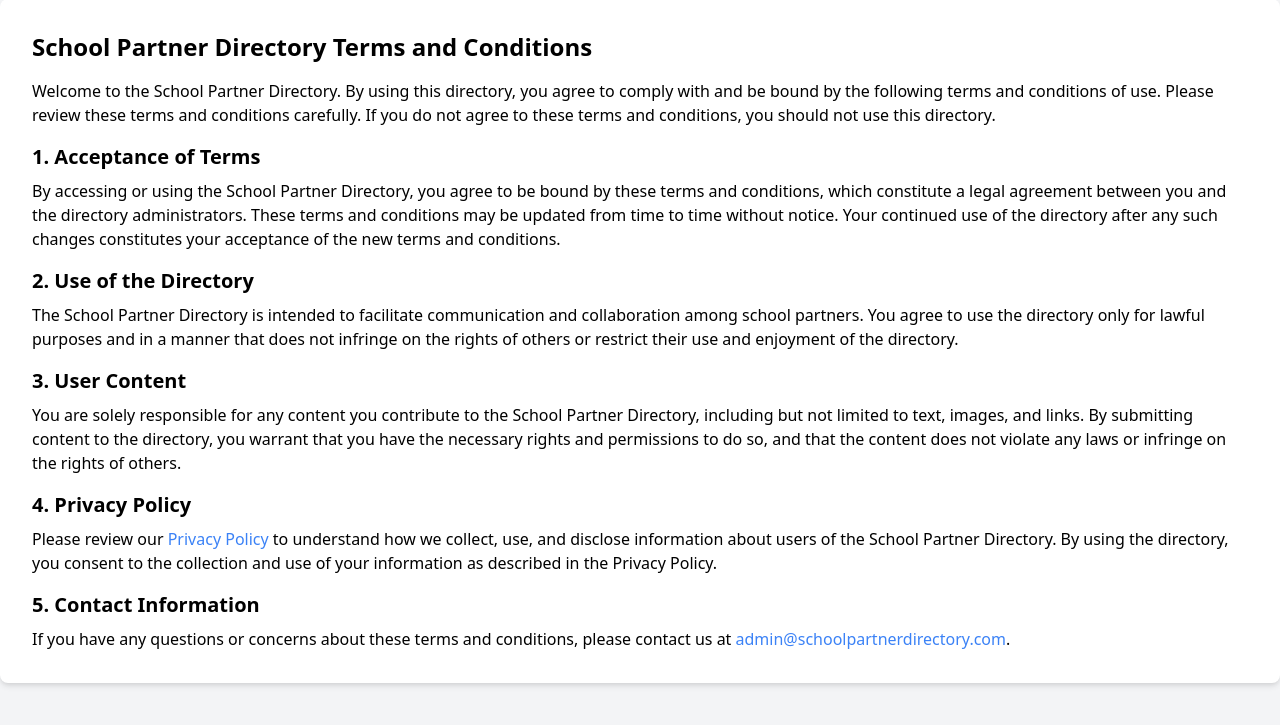
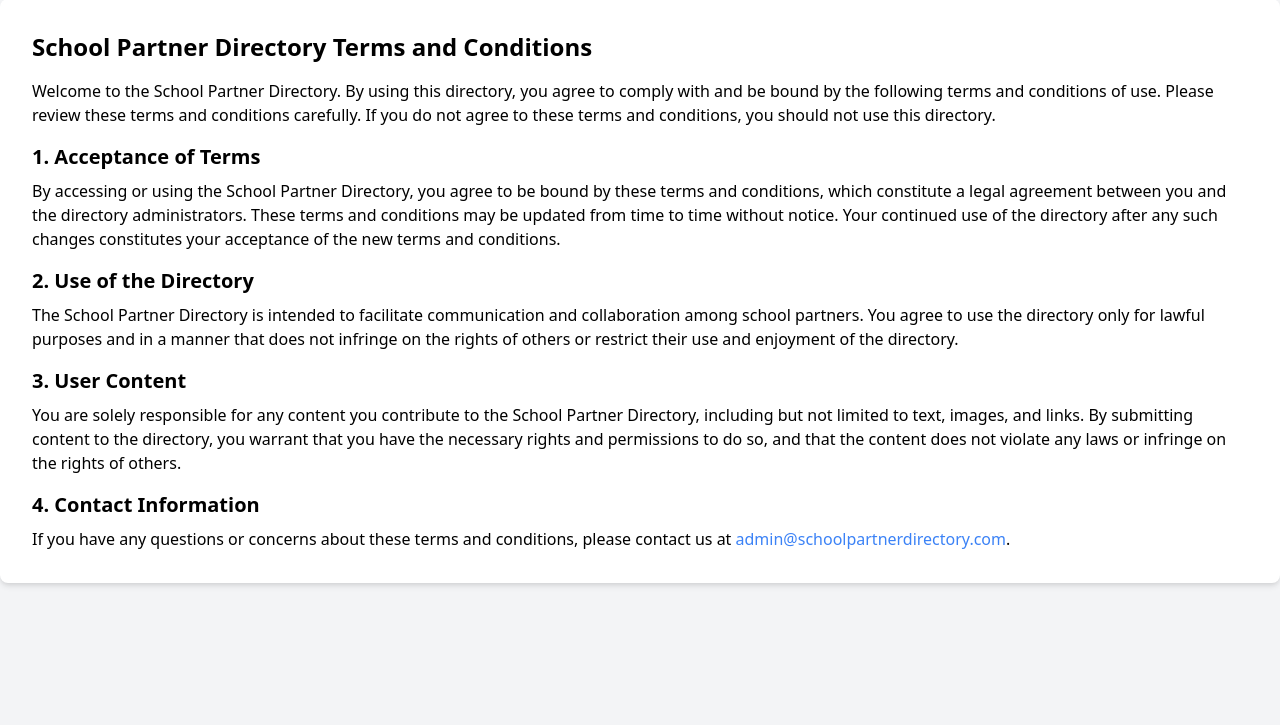
Before and after one commit to abtinmbm/FBLA2024, a Django app: page /terms in a window 1280 px wide. Shown: the part 33-758 px from the top of the page. Run offline with Django 5.2, Linux system fonts and the light colour scheme; some libraries are stand-ins or nearby versions.

Commit message:
Changed Terms and Conditions

```diff
--- a/partners/templates/partner_terms.html
+++ b/partners/templates/partner_terms.html
@@ -30,12 +30,8 @@
                 including but not limited to text, images, and links. By submitting content to the directory, you
                 warrant that you have the necessary rights and permissions to do so, and that the content does not
                 violate any laws or infringe on the rights of others.</p>
-            <h2 class="text-xl font-semibold mb-2">4. Privacy Policy</h2>
-            <p class="mb-4">Please review our <a href="/privacy-policy" class="text-blue-500">Privacy Policy</a> to
-                understand how we collect, use, and disclose information about users of the School Partner Directory.
-                By using the directory, you consent to the collection and use of your information as described in the
-                Privacy Policy.</p>
-            <h2 class="text-xl font-semibold mb-2">5. Contact Information</h2>
+
+            <h2 class="text-xl font-semibold mb-2">4. Contact Information</h2>
             <p>If you have any questions or concerns about these terms and conditions, please contact us at
                 <a href="mailto:admin@schoolpartnerdirectory.com" class="text-blue-500">admin@schoolpartnerdirectory.com</a>.</p>
         </div>
```
